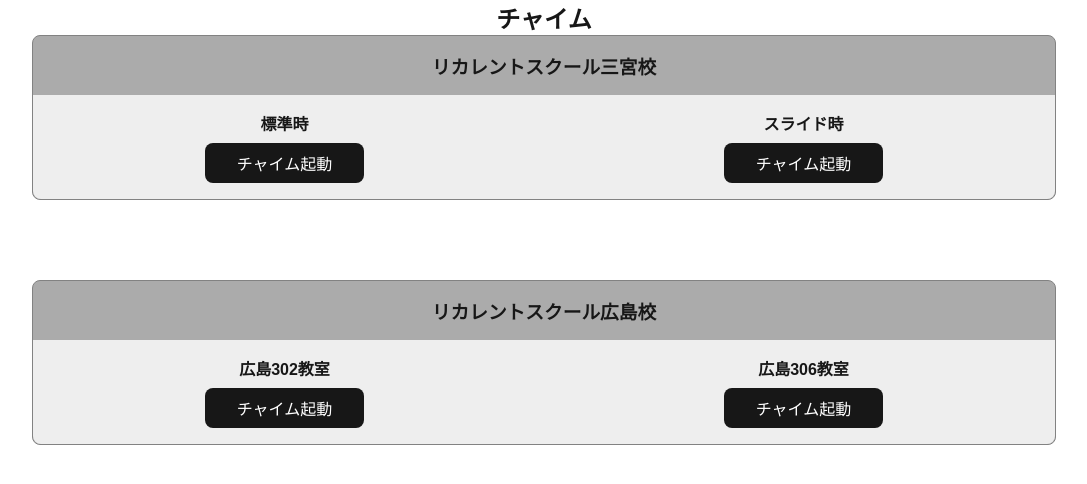
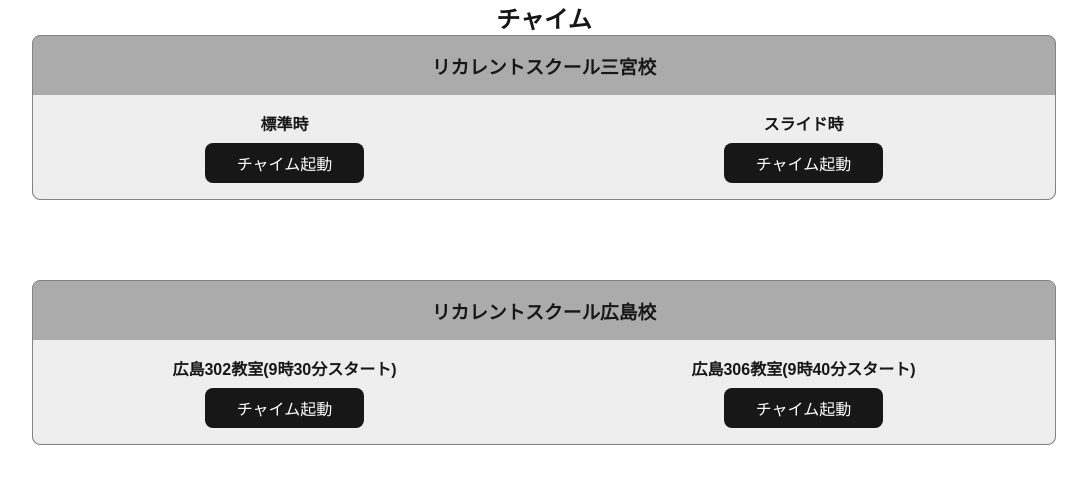
Before and after one commit to Syo-M/school_base, a Next.js app: page / in a window 1280 px wide. Shown: the top 484 px of the page, without its empty margins (96-1183 px from the left). Built offline with nearby package versions, Linux system fonts and the light colour scheme.

Commit message:
8st_広島校見出しに開始時間を追記

```diff
--- a/app/_components/School_chime/index.tsx
+++ b/app/_components/School_chime/index.tsx
@@ -131,7 +131,7 @@
 
                 <div className={Styles.chimeInner}>
                     <div className={Styles.chimeBox}>
-                        <h4>広島302教室</h4>
+                        <h4>広島302教室(9時30分スタート)</h4>
                         <MultiSoundTimer
                             timerSettings={hiroshima302}
                             defaultSoundUrl="https://github.com/Syo-M/studio02base/raw/main/bgm/school_Bell.mp3"
@@ -140,7 +140,7 @@
                     </div>
 
                     <div className={Styles.chimeBox}>
-                        <h4>広島306教室</h4>
+                        <h4>広島306教室(9時40分スタート)</h4>
                         <MultiSoundTimer
                             timerSettings={hiroshima306}
                             defaultSoundUrl="https://github.com/Syo-M/studio02base/raw/main/bgm/school_Bell.mp3"
```
